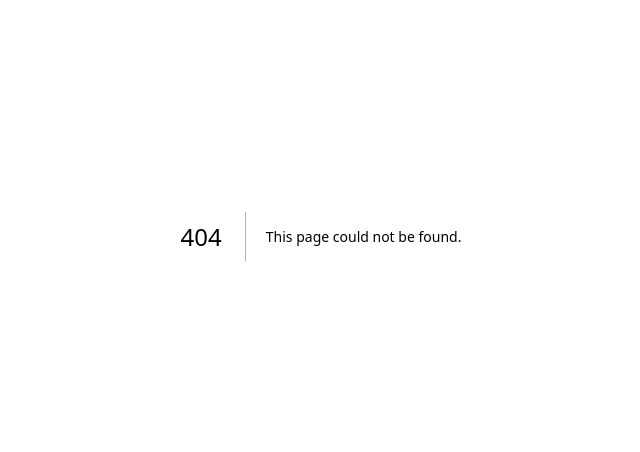
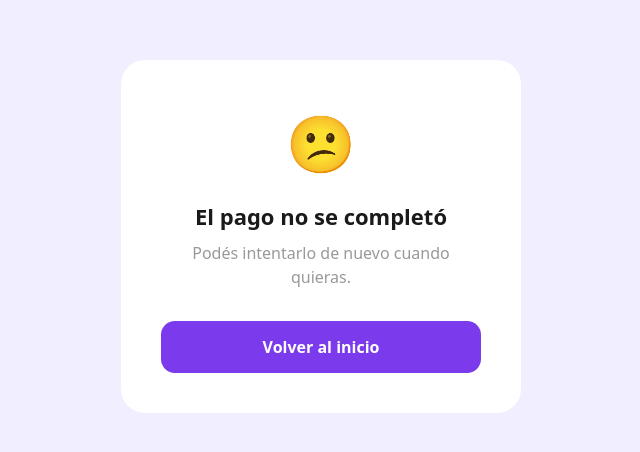
Before and after one commit to arqandresmontero-cloud/celebra-web, a Next.js app: page /payment/failure in a window 1280 px wide. Before the commit this address had no page. Shown: the part 164-616 px from the top of the page, without its empty margins (319-959 px from the left). Built offline with nearby package versions, Linux system fonts and the light colour scheme.

Commit message:
Agregar páginas de retorno de pago

```diff
--- /dev/null
+++ b/app/payment/failure/page.js
@@ -0,0 +1,16 @@
+'use client';
+import Link from 'next/link';
+export default function PaymentFailure() {
+  return (
+    <div style={{ minHeight:'100vh', background:'#F0EEFF', display:'flex', alignItems:'center', justifyContent:'center', fontFamily:'system-ui, sans-serif', padding:'24px' }}>
+      <div style={{ background:'#fff', borderRadius:'24px', padding:'40px', maxWidth:'400px', width:'100%', textAlign:'center' }}>
+        <div style={{ fontSize:'56px', marginBottom:'16px' }}>😕</div>
+        <h2 style={{ fontSize:'22px', fontWeight:'700', color:'#1a1a1a', marginBottom:'8px' }}>El pago no se completó</h2>
+        <p style={{ color:'#999', marginBottom:'32px' }}>Podés intentarlo de nuevo cuando quieras.</p>
+        <Link href="/dashboard" style={{ display:'block', background:'#7C3AED', color:'#fff', borderRadius:'14px', padding:'14px', textDecoration:'none', fontWeight:'700', fontSize:'16px' }}>
+          Volver al inicio
+        </Link>
+      </div>
+    </div>
+  );
+}
--- /dev/null
+++ b/app/payment/pending/page.js
@@ -0,0 +1,16 @@
+'use client';
+import Link from 'next/link';
+export default function PaymentPending() {
+  return (
+    <div style={{ minHeight:'100vh', background:'#F0EEFF', display:'flex', alignItems:'center', justifyContent:'center', fontFamily:'system-ui, sans-serif', padding:'24px' }}>
+      <div style={{ background:'#fff', borderRadius:'24px', padding:'40px', maxWidth:'400px', width:'100%', textAlign:'center' }}>
+        <div style={{ fontSize:'56px', marginBottom:'16px' }}>⏳</div>
+        <h2 style={{ fontSize:'22px', fontWeight:'700', color:'#1a1a1a', marginBottom:'8px' }}>Pago pendiente</h2>
+        <p style={{ color:'#999', marginBottom:'32px' }}>Tu pago está siendo procesado. Te avisaremos cuando se confirme.</p>
+        <Link href="/dashboard" style={{ display:'block', background:'#7C3AED', color:'#fff', borderRadius:'14px', padding:'14px', textDecoration:'none', fontWeight:'700', fontSize:'16px' }}>
+          Volver al inicio
+        </Link>
+      </div>
+    </div>
+  );
+}
--- /dev/null
+++ b/app/payment/success/page.js
@@ -0,0 +1,16 @@
+'use client';
+import Link from 'next/link';
+export default function PaymentSuccess() {
+  return (
+    <div style={{ minHeight:'100vh', background:'#F0EEFF', display:'flex', alignItems:'center', justifyContent:'center', fontFamily:'system-ui, sans-serif', padding:'24px' }}>
+      <div style={{ background:'#fff', borderRadius:'24px', padding:'40px', maxWidth:'400px', width:'100%', textAlign:'center' }}>
+        <div style={{ fontSize:'56px', marginBottom:'16px' }}>🎉</div>
+        <h2 style={{ fontSize:'22px', fontWeight:'700', color:'#1a1a1a', marginBottom:'8px' }}>Pago exitoso</h2>
+        <p style={{ color:'#999', marginBottom:'32px' }}>Tu aporte fue registrado. El cumpleañero va a estar muy feliz.</p>
+        <Link href="/dashboard" style={{ display:'block', background:'#7C3AED', color:'#fff', borderRadius:'14px', padding:'14px', textDecoration:'none', fontWeight:'700', fontSize:'16px' }}>
+          Volver al inicio
+        </Link>
+      </div>
+    </div>
+  );
+}
```
